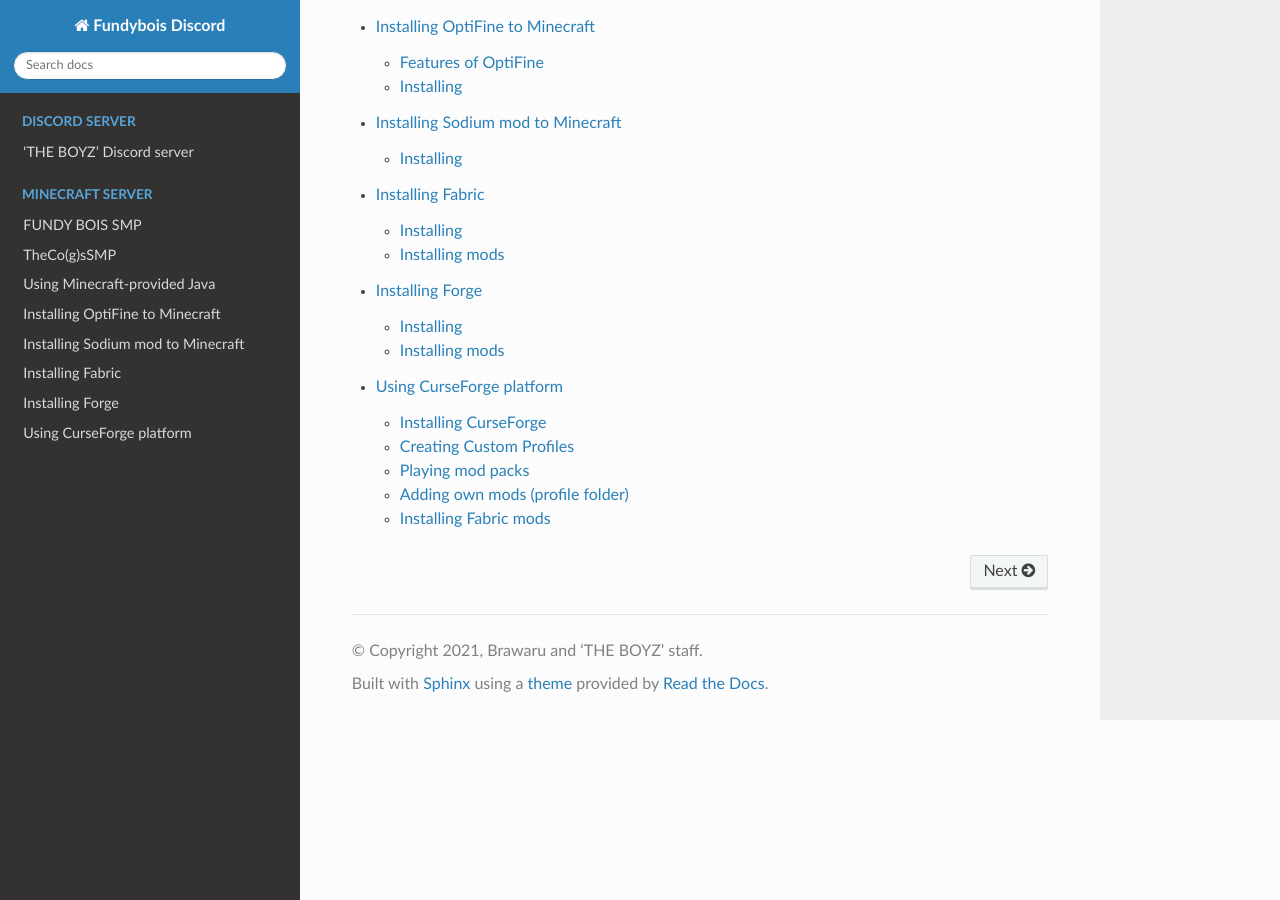
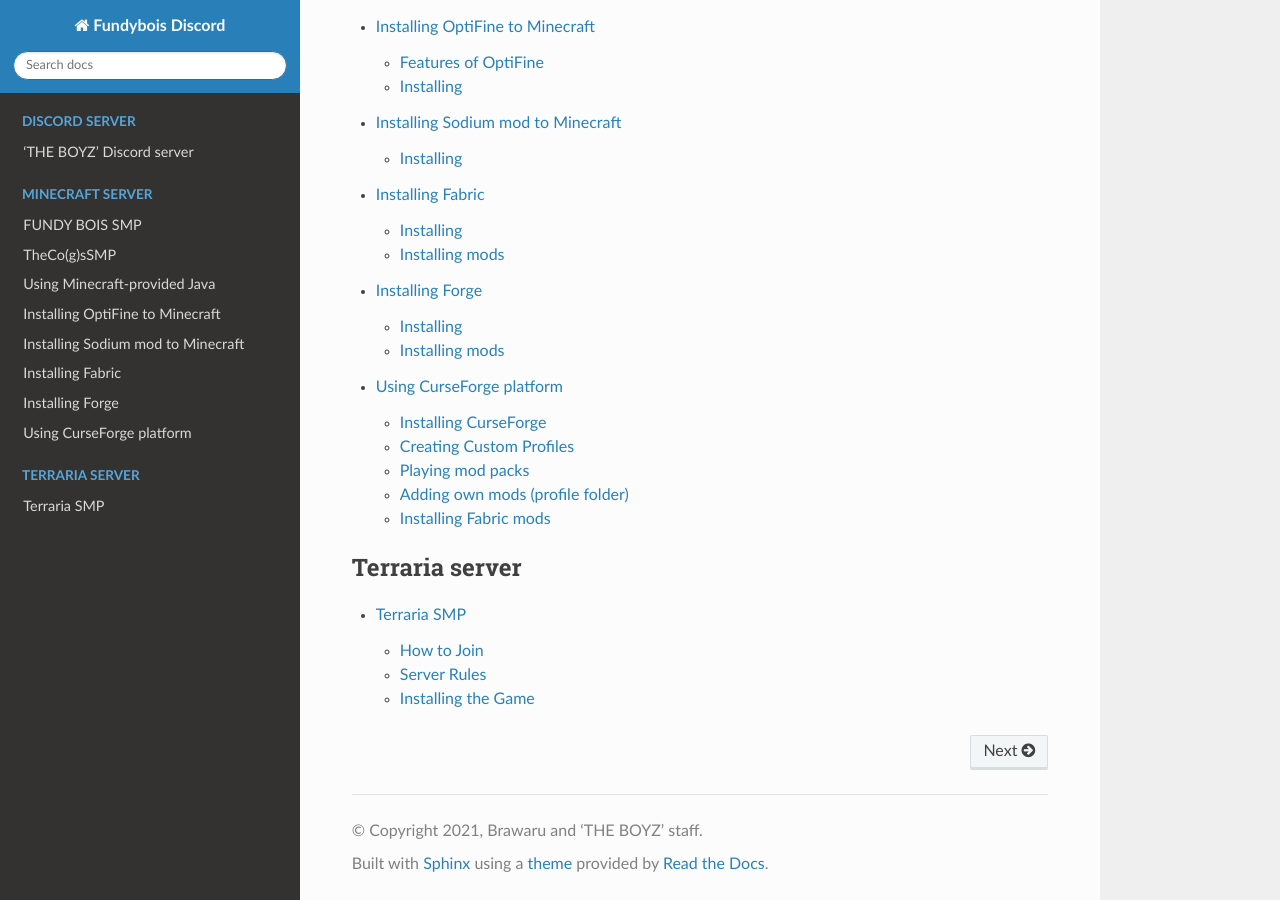
Before and after one commit to brawaru/FundyBois-Docs, a Sphinx documentation site: the page built from source/index.rst, in a window 1280 px wide and 900 px high, scrolled down 757 px. Built offline with Sphinx 7.4.7 and the Read the Docs theme 2.0.0, drawn with Linux system fonts in a browser that asks for light colours; some of the changed lines change nothing that is shown.

Commit message:
Add information about terraria

```diff
--- a/source/index.rst
+++ b/source/index.rst
@@ -19,3 +19,9 @@
    minecraft/fabric
    minecraft/forge
    minecraft/curseforge
+
+.. toctree::
+   :caption: Terraria server
+   :maxdepth: 2
+
+   terraria/introduction
--- /dev/null
+++ b/source/terraria/introduction.rst
@@ -0,0 +1,99 @@
+Terraria SMP
+============
+
+It's time for the pixel adventure! THE BOYZ starts a new server for Terraria
+game. Gather supplies, build, and defeat the enemies from pesky slimes to
+the greatest of the bosses. Terraria is a large adventure!
+
+How to Join
+-----------
+
+You need to have a PC, our server runs Terraria **1.4.1.2**.
+
+Host IP and port are available in ``#gaming`` channel of Discord.
+
+Server Rules
+------------
+
+1. **No cheating, hacking or glitching**. Obivous staff, keep the game fair!
+2. **Do not grief other players' builds**. With intention or not, players put
+   an effort into building stuff — getting it destroyed is not fun at all,
+   nor it's a good method of revenge.
+3. **Play only with fresh characters**. Do not bring loot from other worlds
+   or characters. Every item obtained has to be obtained in our world.
+4. **Try following collective progression**. Do not proceed to hard mode
+   without other players, let them be prepared for what's to come. It's,
+   however, understandable if you don't want to invite everyone for the
+   boss fight as defeating the boss tends to be difficult this way.
+5. **General rules of Discord apply to in-game chat**. Keep it civil and do
+   not send any inappropriate content that would not be welcomed in Discord.
+   All chat messages are logged, so don't expect your actions to go unseen.
+
+Any violations of the rules may result in permanent ban from the game and
+in certain scenarios, from the Discord server itself. We hope you have fun
+and none of that takes place. Thank you!
+
+Installing the Game
+-------------------
+
+We encouarge you to buy Terraria, it's not that expensive and worth even more
+than it is. However, we know that not all of our members can afford even that,
+therefore we have a separate download.
+
+Please, check out the options:
+
+.. tabs::
+
+   .. tab:: Stream
+
+      You can buy and play the game on Steam. Familiar experience and frequent
+      discounts, buy and install, connect to your Terraria friends without
+      leaving the game.
+
+      .. raw:: html
+
+         <iframe
+            src="https://store.steampowered.com/widget/105600/8183/"
+            frameborder="0"
+            width="450"
+            height="190">
+         </iframe>
+
+   .. tab:: GOG
+
+      DRM-free store, buy and install, play at any time even without internet
+      connection. Don't play the game? You can loan it to your relative or
+      friend. Neat!
+
+      .. raw:: html
+
+         <div class="gog-widget" data-game="1207665503"></div>
+
+         <script type="text/javascript">
+            (() => {
+               window.gogWidgetDistributorId = '0';
+               const scr = document.createElement('script');
+               scr.type = 'text/javascript';
+               scr.src = 'https://api.gog.com/v1/distributors/widget-latest.js';
+               scr.async = true;
+               document.body.appendChild(scr);
+            })();
+         </script>
+
+   .. tab:: Download
+
+      This is an option for those of you who don't have money. We have a
+      download of the game that you can play, however let's make an agreement!
+
+      If you liked the Terria and played it for as long as, say, two hours,
+      consider purchasing it when you have the money: add it to your wishlist
+      to remember and get notification when the next discount is available.
+
+      Terraria is a great game and it's worth every penny you pay for it and
+      even more. It has tons of content and quite extensible with mods when
+      you run out of base content. Just like Minecraft, you pay once and get
+      all of that.
+
+      If we agreed on that, the download will be available in the pinned
+      messages of our ``#gaming`` Discord channel. Instructions are in the
+      same message.
```
